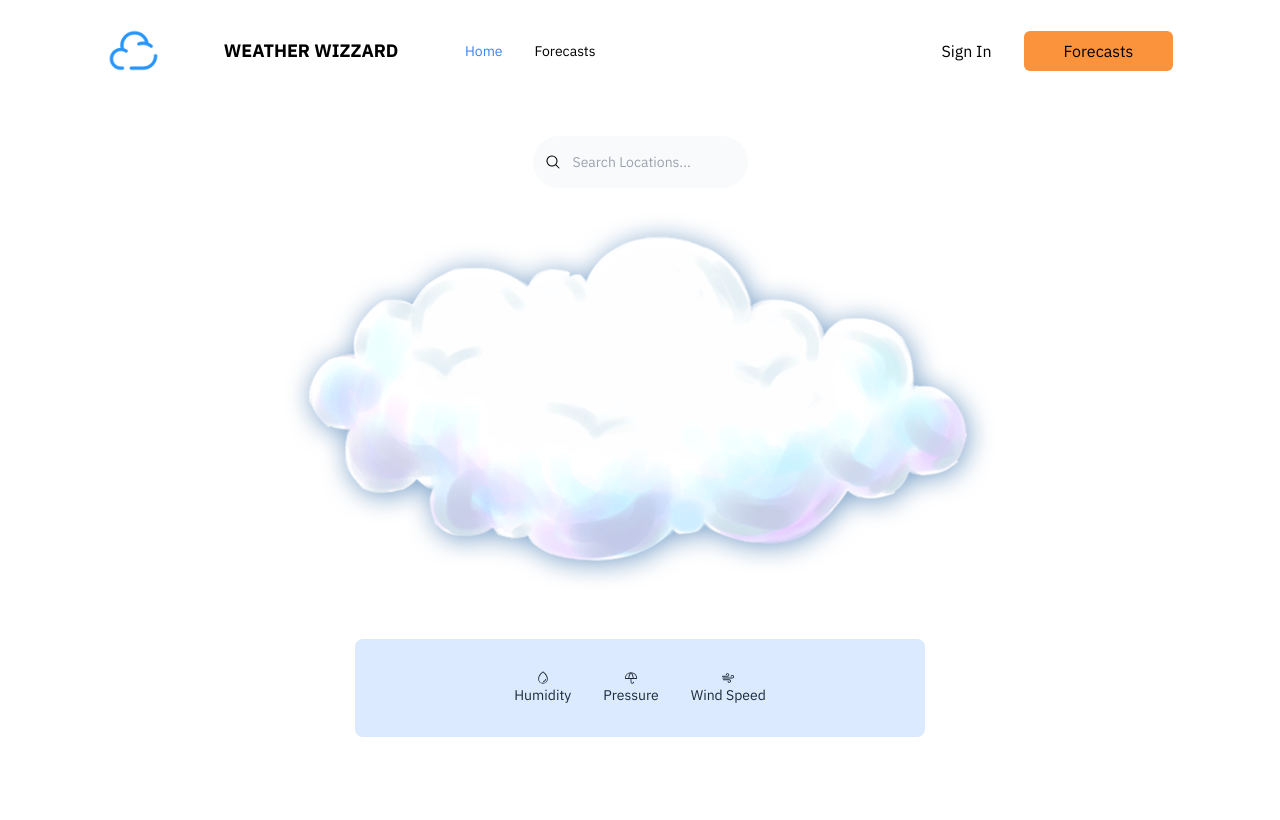
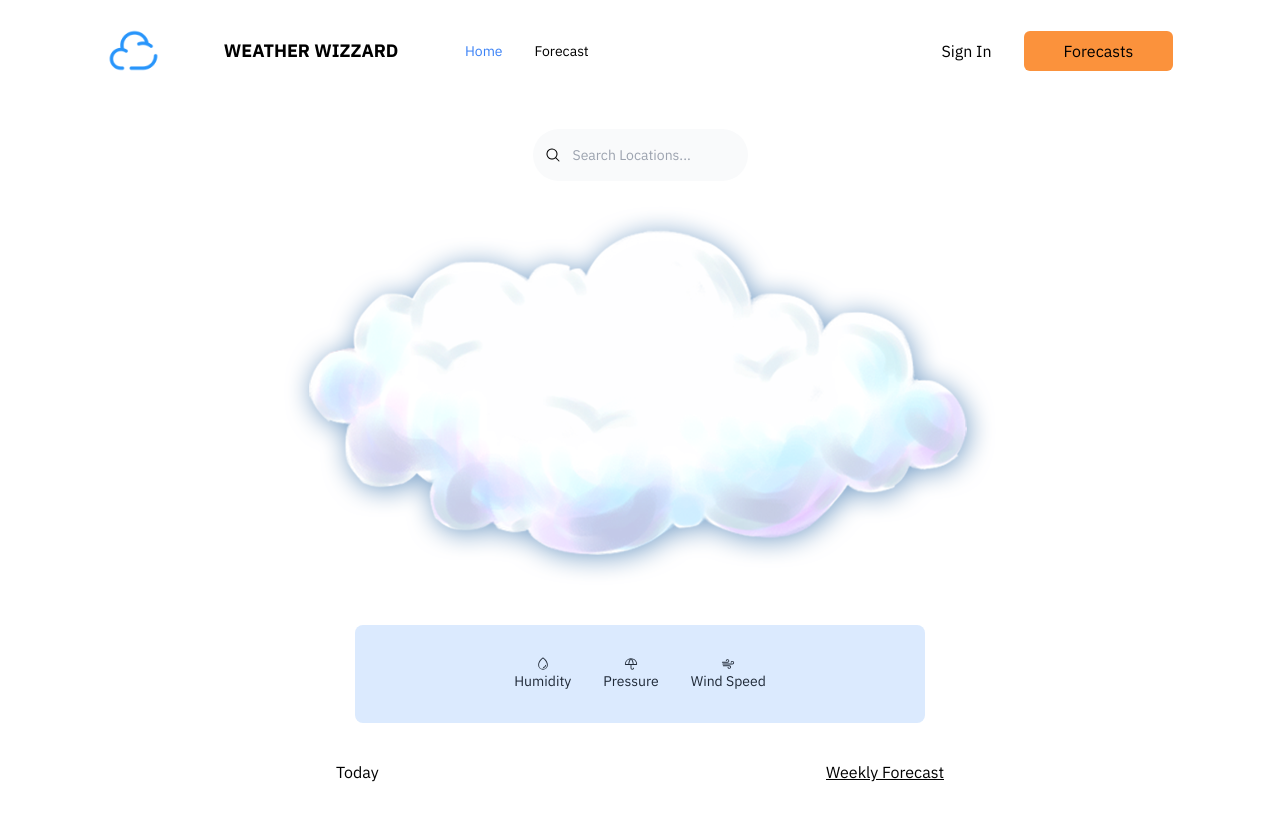
Before and after one commit to destinyamba/weather-website, a React (Vite) app: page / in a window 1280 px wide. Shown: the top 820 px of the page. Built offline with nearby package versions, Linux system fonts and the light colour scheme.

Commit message:
forecast data

```diff
--- a/src/App.tsx
+++ b/src/App.tsx
@@ -4,27 +4,51 @@ import Home from "@/scenes/home";
 import { SELECTED_PAGE } from "./shared/types";
 import axios from "axios";
 import Input from "./shared/Input";
+import Forecast from "./scenes/forecast";
 
 const App = () => {
   const [data, setData] = useState({});
   const [location, setLocation] = useState<string>("");
   const [timeData, setTimeData] = useState({});
+  const [forecastData, setForecastData] = useState([]);
 
   const weatherApi = `https://api.openweathermap.org/data/2.5/weather?q=${location}&units=metric&appid=de6050d3009d5a8038e9c72c40e9da93`;
   const dateAndTimeApi = `https://api.ipgeolocation.io/timezone?apiKey=bf7cf0f0a43e45d29eb033a306fbfa3d&location=${location}`;
+  const forecastApi = `https://api.openweathermap.org/data/2.5/forecast?q=${location}&units=metric&appid=de6050d3009d5a8038e9c72c40e9da93`;
 
   const searchLocation = (event: { key: string }) => {
     if (event.key === "Enter") {
-      axios.get(weatherApi).then((response) => {
+      axios
+        .get(weatherApi)
+        .then((response) => {
           setData(response.data);
           console.log(response.data);
+        })
+        .catch((error) => {
+          console.error("Error fetching weather data:", error);
         });
-      axios.get(dateAndTimeApi).then((response) => {
+      axios
+        .get(dateAndTimeApi)
+        .then((response) => {
           setTimeData(response.data);
           console.log(response.data);
+        })
+        .catch((error) => {
+          console.error("Error fetching date and time data:", error);
+        });
+      axios
+        .get(forecastApi)
+        .then((response) => {
+          console.log(response.data.list.slice(0, 4));
+          setForecastData(response.data.list.slice(0, 4));
+        })
+        // .then((res) => setForecastData(res.data.list.slice(0, 4)))
+        .catch((error) => {
+          console.error("Error fetching forecast data:", error);
         });
       setTimeData("");
       setLocation("");
+      setForecastData([]);
     }
   };
 
@@ -54,17 +78,22 @@ const App = () => {
         isTopOfPage={isTopOfPage}
       />
 
-      <div className="xs:bg-blue-300 md:bg-white sm:bg-blue-300 h-[83%]">
-        <div className="xs:pt-24 md:pt-28 flex flex-col items-center justify-center">
+      <div className="xs:bg-blue-300 md:bg-white sm:bg-blue-300 h-[83%] relative">
+        <div className="xs:pt-24 h-1/4 flex flex-col items-center justify-center relative ">
           <Input
             value={location}
             onChange={(event: {
-              target: { value: SetStateAction<string> };
+              target: {
+                value: SetStateAction<string>;
+                forecastValue: SetStateAction<never[]>;
+              };
             }) => {
               setLocation(event.target.value);
               setTimeData(event.target.value);
+              setForecastData(event.target.forecastValue);
             }}
             onKeyDown={searchLocation}
+            setSelectedPage={setSelectedPage}
           />
         </div>
         <Home
@@ -73,6 +102,11 @@ const App = () => {
           timeData={timeData}
         />
       </div>
+      <Forecast
+        selectedPage={selectedPage}
+        setSelectedPage={setSelectedPage}
+        forecastData={forecastData}
+      />
     </div>
   );
 };
--- /dev/null
+++ b/src/scenes/forecast/index.tsx
@@ -0,0 +1,98 @@
+import { motion } from "framer-motion";
+import { SELECTED_PAGE } from "../../shared/types";
+import Link from "@/shared/Link";
+
+type Props = {
+  selectedPage: SELECTED_PAGE;
+  setSelectedPage: (value: SELECTED_PAGE) => void;
+  forecastData: any;
+};
+
+const Forecast = ({ selectedPage, setSelectedPage, forecastData }: Props) => {
+  const forecastDiv = `text-sm py-2 font-semibold`;
+
+  function formatDateToTime(dateString: string): string {
+    const originalDate = new Date(dateString);
+    const hours = originalDate.getHours();
+    const minutes = originalDate.getMinutes();
+
+    let formattedTime;
+    if (hours === 12 && minutes === 0) {
+      formattedTime = "12PM";
+    } else {
+      const period = hours < 12 ? "AM" : "PM";
+      const formattedHours = hours % 12 || 12;
+      formattedTime = `${formattedHours}${period}`;
+    }
+
+    return formattedTime;
+  }
+  return (
+    <section
+      id="forecast"
+      className="px-8 mx-auto max-w-2xl min-h-screen  md:mt-12"
+    >
+      <div className="pt-12">
+        <motion.div
+          initial="hidden"
+          whileInView="visible"
+          viewport={{ once: true, amount: 0.5 }}
+          transition={{ duration: 1 }}
+          variants={{
+            hidden: { opacity: 0, y: 50 },
+            visible: { opacity: 1, y: 0 },
+          }}
+          onViewportEnter={() => setSelectedPage(SELECTED_PAGE.FORECAST)}
+          className="flex justify-between"
+        >
+          <p className="font-sembold">Today</p>
+          <p className="underline">
+            <Link
+              page="Weekly Forecast"
+              selectedPage={selectedPage}
+              setSelectedPage={setSelectedPage}
+            />
+          </p>
+        </motion.div>
+        <motion.div
+          initial="hidden"
+          whileInView="visible"
+          viewport={{ once: true, amount: 0.5 }}
+          transition={{ duration: 1 }}
+          variants={{
+            hidden: { opacity: 0, y: 50 },
+            visible: { opacity: 1, y: 0 },
+          }}
+          className="grid grid-cols-4 gap-4 pt-6 pl-4 md:pl-16"
+        >
+          {forecastData &&
+            forecastData.map(
+              (forecast: {
+                main: any;
+                weather: any;
+                dt: number;
+                temp: number;
+                dt_txt: any;
+              }) => (
+                <div
+                  key={forecast.dt}
+                  className="flex flex-col items-center justify-center"
+                >
+                  <img
+                    alt="weather-icon"
+                    src={`https://openweathermap.org/img/wn/${forecast.weather[0].icon}@2x.png`}
+                  />
+                  <p className={forecastDiv}>
+                    {Math.floor(forecast.main.temp)}&deg;C
+                  </p>
+                  <p className="text-xs">{formatDateToTime(forecast.dt_txt)}</p>
+                </div>
+              )
+            )}
+        </motion.div>
+      </div>
+    </section>
+  );
+};
+
+export default Forecast;
--- a/src/scenes/home/index.tsx
+++ b/src/scenes/home/index.tsx
@@ -37,7 +37,7 @@ const Home = ({ setSelectedPage, data, timeData }: Props) => {
   } else formattedDateTime = "";
 
   return (
-    <section id="home" className="xs:text-white md:text-black  m-auto w-auto">
+    <section id="home" className="xs:text-white md:text-black m-auto w-auto">
       <motion.div
         initial="hidden"
         whileInView="visible"
@@ -48,9 +48,9 @@ const Home = ({ setSelectedPage, data, timeData }: Props) => {
           visible: { opacity: 1, y: 0 },
         }}
         onViewportEnter={() => setSelectedPage(SELECTED_PAGE.HOME)}
-        className={`${flexBetween} top-0 z-30 w-full py-6 flex-col`}
+        className={`${flexBetween} top-0 z-30 w-full pt-6 flex-col`}
       >
-        <div className="gap-10 text-2xl">
+        <div className="relative gap-10 text-2xl mt-4">
           {/* Location */}
           <div className={`${centerDiv} `}>
             {data && data.sys && (
@@ -69,14 +69,16 @@ const Home = ({ setSelectedPage, data, timeData }: Props) => {
             <img alt="cloud" src={Cloud} />
           </div>
           {/* Temperature */}
-          <div className={`${centerDiv}`}>
+          <div className={`${centerDiv} mt-4`}>
             {data.main && (
-              <h1 className="text-9xl">{data.main.temp.toFixed()}&deg;C</h1>
+              <h1 className="md:text-9xl xs:text-7xl">
+                {data.main.temp.toFixed()}&deg;C
+              </h1>
             )}
           </div>
 
           {/* Weather */}
-          <div className={`${centerDiv}`}>
+          <div className={`${centerDiv} relative`}>
             {data.weather && <p className="text-md">{data.weather[0].main}</p>}
           </div>
 
--- a/src/scenes/navbar/index.tsx
+++ b/src/scenes/navbar/index.tsx
@@ -45,7 +45,7 @@ const Navbar = ({ selectedPage, setSelectedPage, isTopOfPage }: Props) => {
                     setSelectedPage={setSelectedPage}
                   />
                   <Link
-                    page="Forecasts"
+                    page="Forecast"
                     selectedPage={selectedPage}
                     setSelectedPage={setSelectedPage}
                   />
@@ -87,7 +87,7 @@ const Navbar = ({ selectedPage, setSelectedPage, isTopOfPage }: Props) => {
               setSelectedPage={setSelectedPage}
             />
             <Link
-              page="Forecasts"
+              page="Forecast"
               selectedPage={selectedPage}
               setSelectedPage={setSelectedPage}
             />
--- a/src/shared/Climate.tsx
+++ b/src/shared/Climate.tsx
@@ -17,7 +17,7 @@ const Climate = ({ data }: Prop) => {
         hidden: { opacity: 0, y: 50 },
         visible: { opacity: 1, y: 0 },
       }}
-      className={`${centerDiv} py-12 relative`}
+      className={`${centerDiv} pt-6 relative`}
     >
       <div className="bg-blue-100 rounded-lg text-gray-800 text-sm w-4/5 flex gap-8 items-center justify-center py-8 ">
         {/* Humidity */}
--- a/src/shared/Input.tsx
+++ b/src/shared/Input.tsx
@@ -1,15 +1,18 @@
 import { MagnifyingGlass } from "@phosphor-icons/react";
 import { motion } from "framer-motion";
+import { SELECTED_PAGE } from "./types";
 
 type Prop = {
   value: string;
   onChange: any;
   onKeyDown: any;
+  setSelectedPage: (value: SELECTED_PAGE) => void;
 };
 
-const Input = ({ value, onChange, onKeyDown }: Prop) => {
+const Input = ({ value, onChange, onKeyDown, setSelectedPage }: Prop) => {
   return (
     <motion.div
+      id="home"
       initial="hidden"
       whileInView="visible"
       viewport={{ once: true, amount: 0.5 }}
@@ -18,7 +21,8 @@ const Input = ({ value, onChange, onKeyDown }: Prop) => {
         hidden: { opacity: 0, y: 50 },
         visible: { opacity: 1, y: 0 },
       }}
-      className="pt-6"
+      onViewportEnter={() => setSelectedPage(SELECTED_PAGE.HOME)}
+      className="py-12 mt-12"
     >
       <form className="border-none">
         <label className="mb-2 text-sm font-medium text-gray-900 sr-only dark:text-white"></label>
--- a/src/shared/types.tsx
+++ b/src/shared/types.tsx
@@ -2,3 +2,17 @@ export enum SELECTED_PAGE {
   HOME = "home",
   FORECAST = "forecast",
 }
+
+export type forecastType = {
+  list: [
+    {
+      main: {
+        temp: number;
+      };
+      weather: {
+        icon: string;
+      };
+      dt_txt: string;
+    },
+  ];
+};
```
Lines whose indentation alone changed are shown as unchanged.
